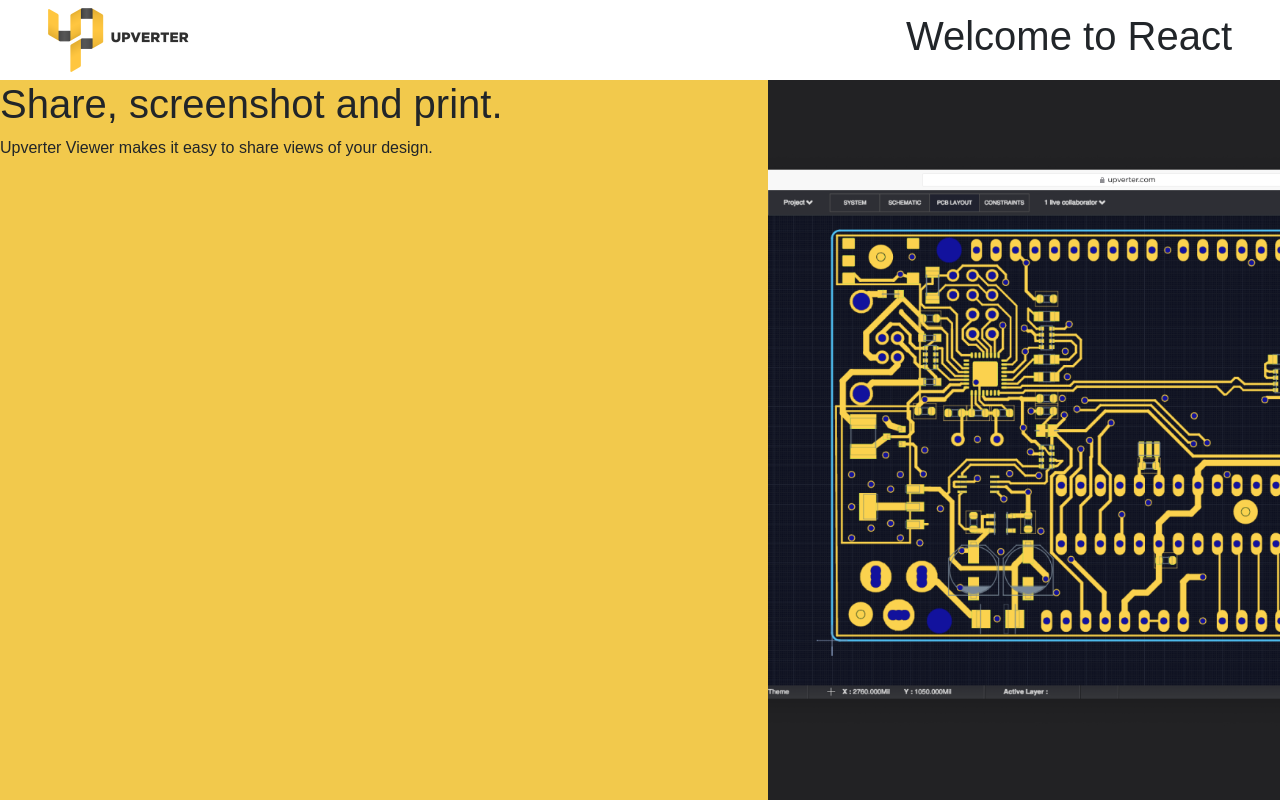
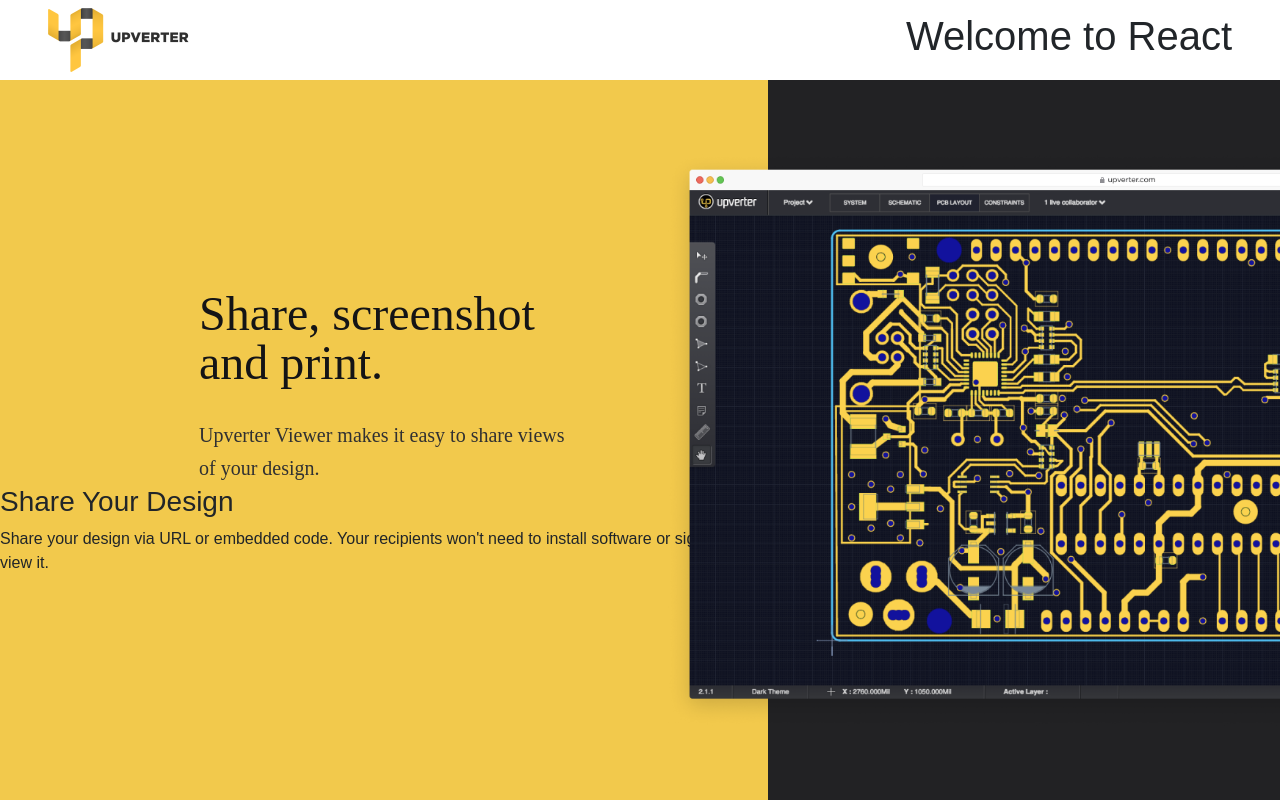
Before and after one commit to sFiFty/upverter-mockup, a React (Create React App) app: page / in a window 1280 px wide. Built offline with nearby package versions, Linux system fonts and the light colour scheme.

Commit message:
added icons

```diff
--- a/src/components/MainContent/MainContent.js
+++ b/src/components/MainContent/MainContent.js
@@ -4,12 +4,19 @@
 class MainContent extends Component {
   render() {
     return (
-      <div className="main-content">
+      <div className="main-content d-flex flex-column justify-content-center">
         <div className="text-content">
           <h1>Share, screenshot and print.</h1>
           <div className="subhead">
             Upverter Viewer makes it easy to share views of your design.
           </div>
+        </div>
+        <div className="design-box">
+          <h3>Share Your Design</h3>
+          <p>
+            Share your design via URL or embedded code.
+            Your recipients won't need to install software or sign in to view it.
+          </p>
         </div>
       </div>
     );
--- a/src/components/MainContent/styles.css
+++ b/src/components/MainContent/styles.css
@@ -2,3 +2,23 @@
   width: 60%;
   background: #F2C94C;
 }
+
+.main-content .text-content {
+  color: #141416;
+  width: 370px;
+  margin: 0 auto;
+}
+
+.main-content .text-content h1 {
+  font-family: Futura;
+  line-height: 49px;
+  font-size: 48px;
+}
+
+.main-content .text-content .subhead {
+  font-family: Gotham;
+  line-height: 33px;
+  font-size: 20px;
+  color: #303032;
+  padding-top: 24px;
+}
--- a/src/components/Section/styles.css
+++ b/src/components/Section/styles.css
@@ -1,4 +1,5 @@
 section {
   height: 100%;
   flex: 1;
+  overflow: hidden;
 }
--- a/src/components/SideContent/styles.css
+++ b/src/components/SideContent/styles.css
@@ -5,7 +5,6 @@
 
 .side-content .image-container {
   position: relative;
-  overflow: hidden;
   height: 80%;
 }
 
```
Also changed, not shown: src/images/icon-plus.svg (added), src/images/icon-replay.svg (added).
